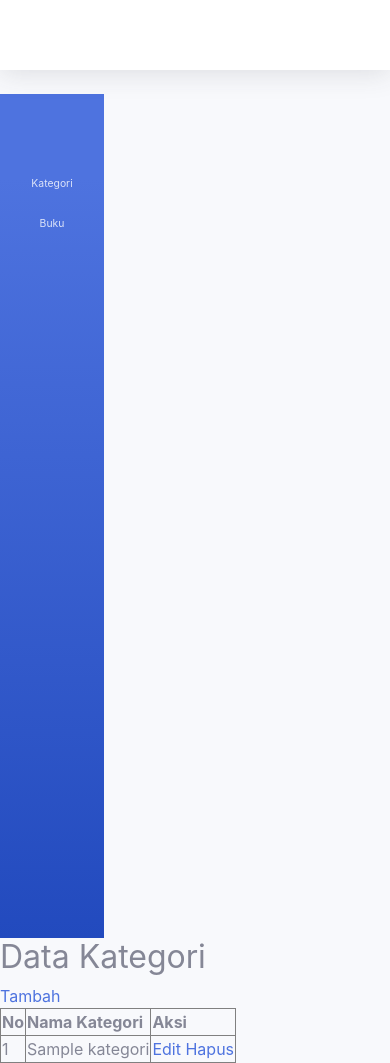
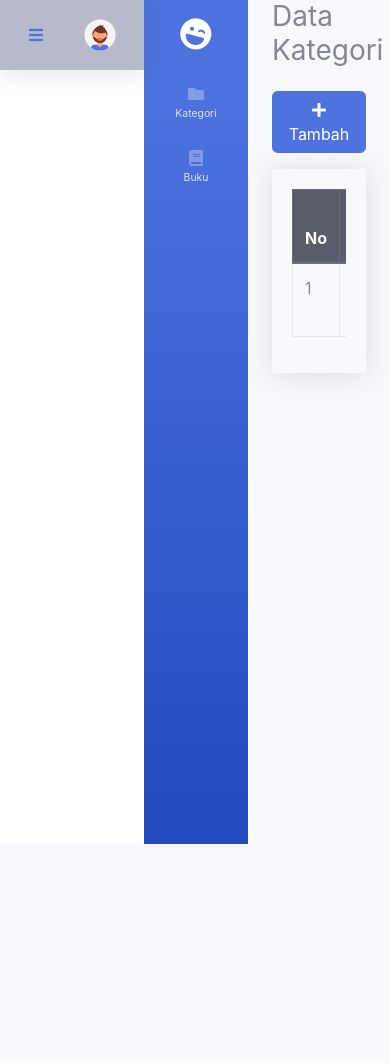
Before and after one commit to maylita14/lita_CI_24_sim2, a CodeIgniter app: page /database/index.php/kategori/index in a window 390 px wide. After the commit the page ends 844 px from the top, so only its background shows below. Run offline with CodeIgniter, Linux system fonts and the light colour scheme; tables that the repository leaves empty or names only in its code hold one stand-in row (values such as "Sample post"); some libraries are stand-ins or nearby versions.

Commit message:
pertemuan 4

```diff
--- a/application/controllers/kategori.php
+++ b/application/controllers/kategori.php
@@ -1,13 +1,12 @@
 <?php
-defined('BASEPATH')OR exit('No direct script access allowed');
+defined('BASEPATH') OR exit('No direct script access allowed');
 
-class kategori extends CI_Controller{
+class Kategori extends CI_Controller {
 
     public function __construct()
     {
-        parent ::__construct();
+        parent::__construct();
         $this->load->model('Kategori_model');
-
     }
     public function index()
     {
@@ -21,14 +20,19 @@ class kategori extends CI_Controller{
     }
     public function tambah()
     {
+        $this->load->view('templates/header');
+        $this->load->view('templates/topbar');
+        $this->load->view('templates/sidebar');
         $this->load->view('kategori/tambah');
+        $this->load->view('templates/footer');
     }
     public function simpan()
     {
-        $data= [
-            'nama_kategori'=> $this->input->post('nama_kategori')
+        $data = [
+            'nama_kategori' => $this->input->post('nama_kategori')
         ];
+
         $this->Kategori_model->insert($data);
-        redirect('Kategori');
+        redirect('kategori');
     }
 }
--- a/application/views/kategori/index.php
+++ b/application/views/kategori/index.php
@@ -1,14 +1,20 @@
-<h2>Data Kategori</h2>
+<div class="container-fluid">
+<h2 class="h3 mb-4 text-gray-600-800">Data Kategori</h2>
 
-<a href="<?=site_url('kategori/tambah'); ?>">Tambah</a>
+<a href="<?=site_url('kategori/tambah'); ?>" class="btn btn-primary mb-3"> <i class="fas fa-plus"></i>Tambah</a>
 
-<table border="1">
+<div class="cars shadow mb-4">
+    <div class="card-body">
+        <div class="table-responsive">
+<table class="table table-bordered" width="100%" cellspacing="0">
+<thead class="thead-dark">
     <tr>
         <th>No</th>
         <th>Nama Kategori</th>
         <th>Aksi</th>
 </tr>
-
+</thead>
+</tbody>
 <?php $no=1; foreach($kategori as $k): ?>
     <tr>
         <td><?= $no++; ?></td>
@@ -20,4 +26,9 @@
 </td>
 </tr>
 <?php endforeach; ?>
+</tbody>
 </table>
+</div>
+</div>
+</div>
+</div>
--- a/application/views/templates/footer.php
+++ b/application/views/templates/footer.php
@@ -1,9 +1,9 @@
 </div>
 </div>
 
-<script src=<?= base_url('assets/vendor/iquery/iquery.min.js'); ?>"></script>
-<script src=<?= base_url('assets/vendor/bootstrap/js/bootstrap.bundle.min.js');?>"></script>
-<script src=<?= base_url('assets/js/sb-admin-2.min.js');?>"></script>
+<script src="<?= base_url('assets/vendor/jquery/jquery.min.js'); ?>"></script>
+<script src="<?= base_url('assets/vendor/bootstrap/js/bootstrap.bundle.min.js'); ?>"></script>
+<script src="<?= base_url('assets/js/sb-admin-2.min.js'); ?>"></script>
 
 </body>
 </html>
--- a/application/views/templates/header.php
+++ b/application/views/templates/header.php
@@ -4,7 +4,8 @@
         <meta charset="utf-8">
         <title>Perpustakaan</title>
 
-        <link href="<?= base_url('assets/vendor/fontwesome.free/css/all.min.css'); ?>" rel=stylesheet">
+        <link href="<?= base_url('assets/vendor/fontawesome-free/css/all.min.css'); ?>" rel="stylesheet">
+        <link href="<?= base_url('assets/vendor/bootstrap/css/bootstrap.min.css');?>" rel="stylesheet">
         <link href="<?= base_url('assets/css/sb-admin-2.min.css'); ?>" rel="stylesheet">
 </head>
 <body id="page-top">
--- a/application/views/templates/sidebar.php
+++ b/application/views/templates/sidebar.php
@@ -1,17 +1,22 @@
-<ul class="navbar-nav bg-gradient-primary sidebar sidebar-dark accordion">
+<ul class="navbar-nav bg-gradient-primary sidebar sidebar-dark accordion id=accordionSidebar">
     <a class="sidebar-brand d-flex align-items-center justify-content-center" href="#">
+        <div class="sidebar-brand-icon rotate-15">
+            <i class="fas fa-laugh-wink"></i>
+</div>
         <div class="sidebar-brand-text mx-3">Perpustakaan</div>
 </a>
 <li class="nav-item">
-    <a class="nav-link" href="?= site_url('kategori'); ?>">
+    <a class="nav-link" href="<?= site_url('kategori'); ?>">
         <i class="fas fa-fw fa-folder"></i>
         <span>Kategori</span>
 </a>
 </li>
 <li class="nav-item">
-    <a class="nav-link" href="?= site_url('buku'); ?>">
+    <a class="nav-link" href="<?= site_url('buku'); ?>">
         <i class="fas fa-fw fa-book"></i>
         <span>Buku</span>
 </a>
 </li>
 </ul>
+<div id="content-wrapper" class="d-flex flex-column">
+    <div id="content">
--- a/application/views/templates/topbar.php
+++ b/application/views/templates/topbar.php
@@ -1,8 +1,32 @@
-<div id="content-wrapper" class"d-flex flex-column">
-<div id="content">
+<nav class="navbar navbar-expand navbar-light bg-gray-500 topbar mb-4 static-top shadow">
 
-<nav class="navbar navbar-expand navbar-light bg-white topbar mb-4 static-top shadow">
-    <span class="nr-2 d-none d-lg-inline text-gray-600 small">
+    <button id="sidebarToggleTop" class="btn btn-link d-md-none rounded-circle mr-3">
+        <i class="fa fa-bars"></i>
+</button>
+    <ul class="navbar-nav ml-auto">
 
-</span>
+    <li class="nav-item dropdown no-arrow">
+        <a class="nav-link dropdown-toggle" href="#" id="userDropdown" role="button" data-toggle="dropdown" aria-haspopup="true" aria-expanded="false">
+            <span class="mr-2 d-none d-lg-inline text-gray-600 small">
+                Admin
+            </span>
+            <img class="img-profile rounded-circle" src="<?= base_url('assets/img/undraw_profile_2.svg') ?>" width="40">
+        </a>
+
+        <div class="dropdown-menu dropdown-menu-right shadow animated--grow-in" aria-labelledby="userDropdown">
+            <a class="dropdown-item" href="#">
+                <i class="fas fa-user fa-sm fa-fw mr-2 text-gray-400"></i>
+                profile
+            </a>
+            <div class="dropdown-divider"></div>
+            <span class="dropdown-item text-muted small">
+                Last Login:
+            </span>
+            <div class="dropdown-divider"></div>
+            <a class="dropdown-item" href="<?= site_url('auth/logout')?>">
+                <i class="fas fa-sign-out-alt fa-sm fa-fw mr-2 text-gray-400"></i>                Logout
+            </a>
+            </div>
+        </li>
+    </ul>
 </nav>
```
